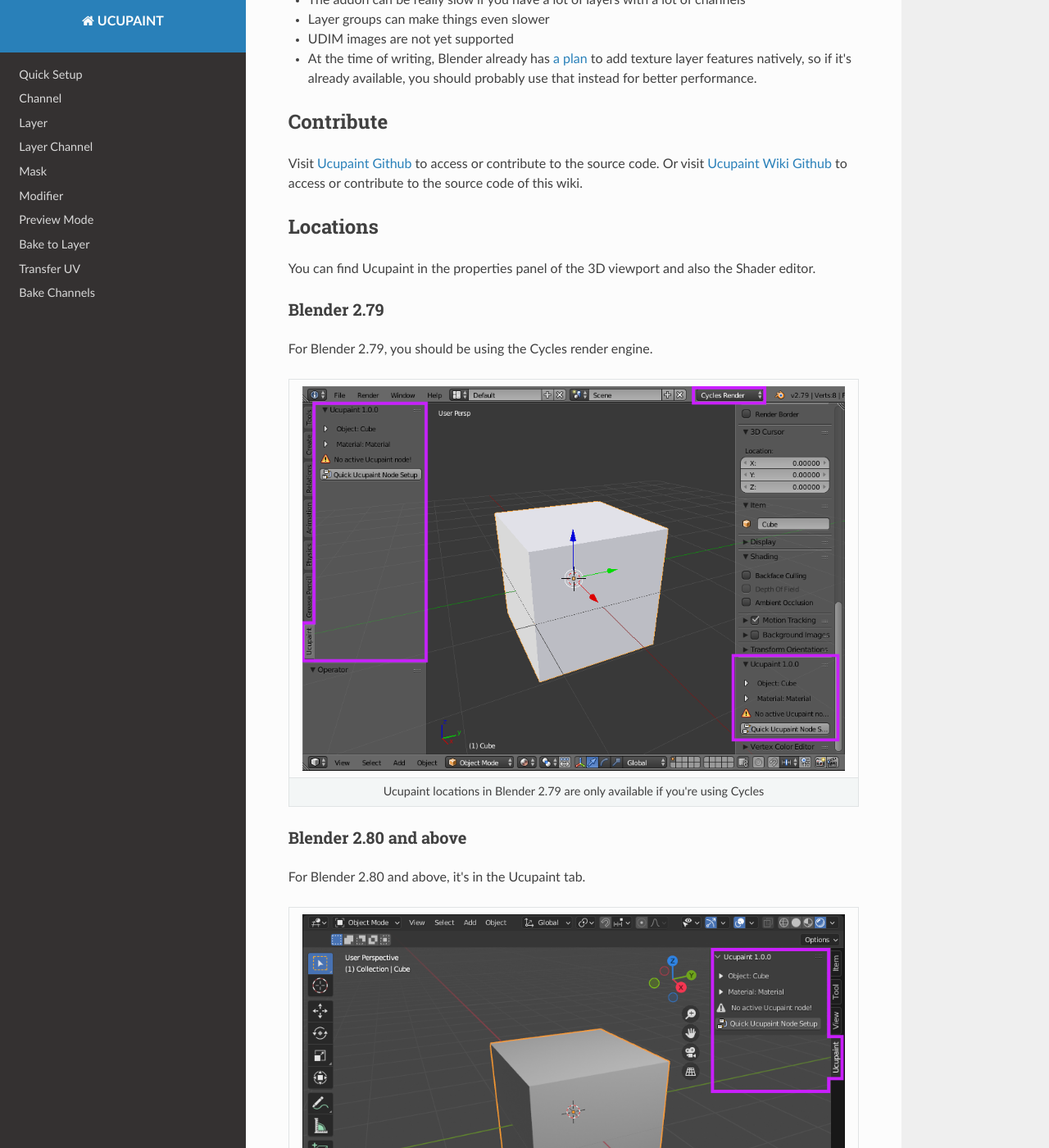
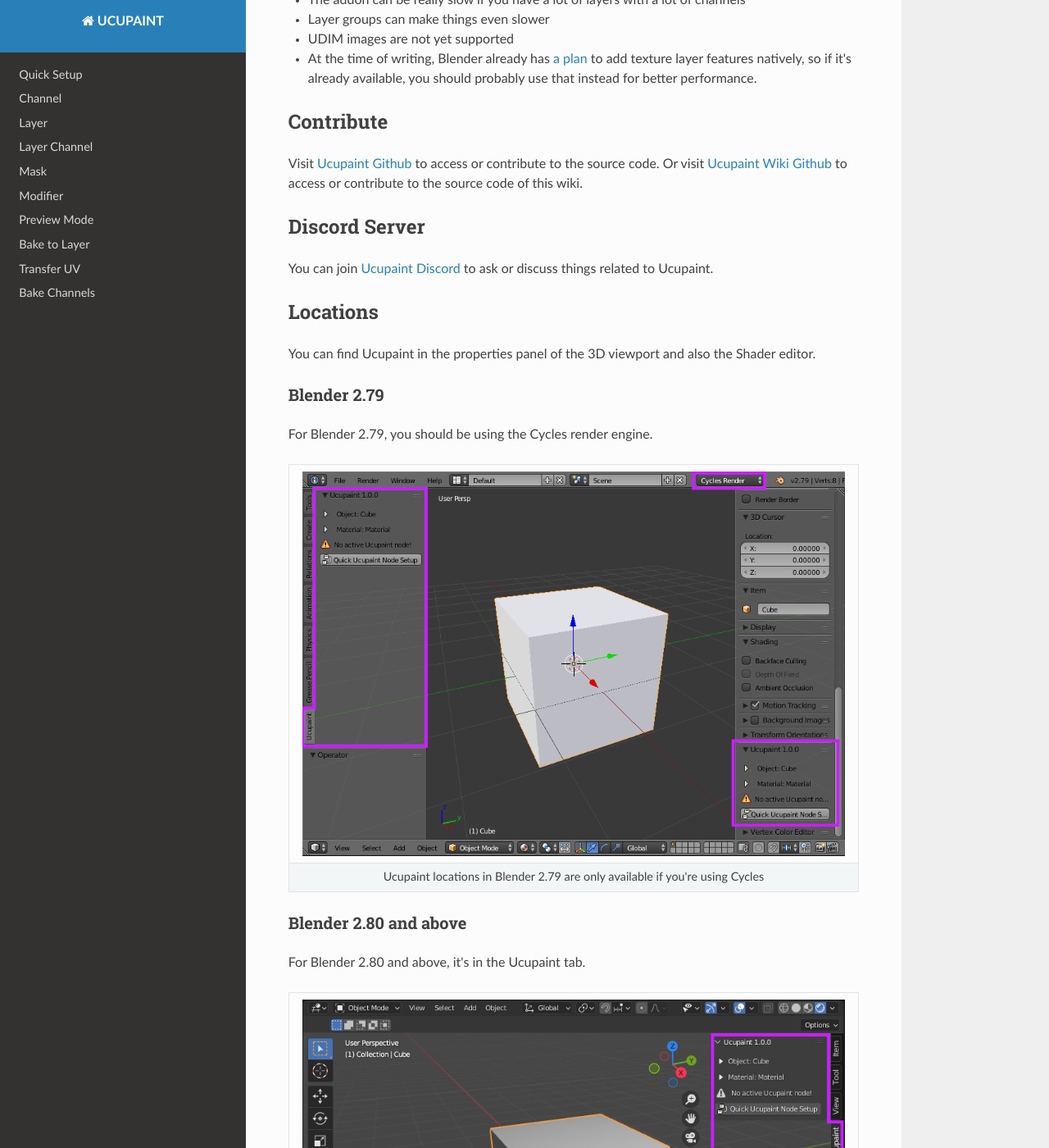
Before and after one commit to ucupumar/ucupaint-wiki, an MkDocs documentation site: the page built from docs/index.md, in a window 1280 px wide and 1400 px high, scrolled down 1227 px. Shown: the whole window at 82% size. Built offline with MkDocs 1.6.1, drawn with Linux system fonts in a browser that asks for light colours; nearby versions of some CDN libraries; some of the changed text lies outside the part shown.

Commit message:
Update index.md

```diff
--- a/docs/index.md
+++ b/docs/index.md
@@ -25,6 +25,10 @@
 ## Contribute
 Visit [Ucupaint Github](https://github.com/ucupumar/ucupaint) to access or contribute to the source code. Or visit [Ucupaint Wiki Github](https://github.com/ucupumar/ucupaint-wiki) to access or contribute to the source code of this wiki.
 
+## Discord Server
+
+You can join [Ucupaint Discord](https://discord.com/invite/vSwDdFdd) to ask or discuss things related to Ucupaint.
+
 ## Locations
 
 You can find Ucupaint in the properties panel of the 3D viewport and also the Shader editor.
```
Also changed, not shown: other parts of docs/index.md (+0 -4 lines).
